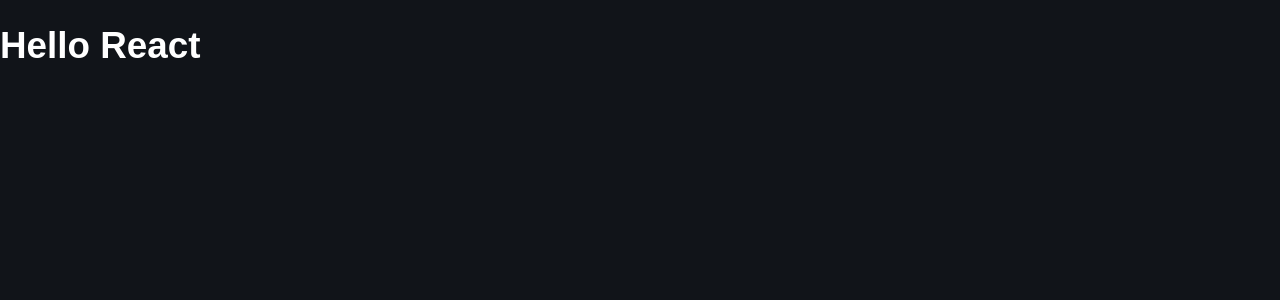
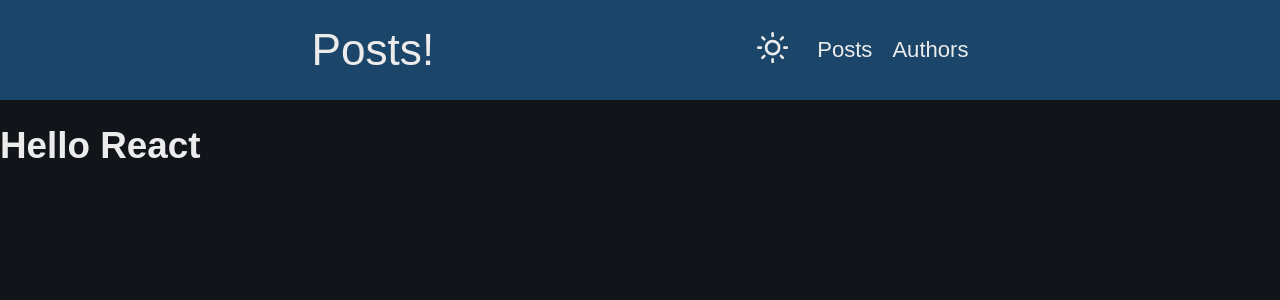
Before and after one commit to brunonasc74/blogpost-frontend-challenge, a React (Vite) app: page / in a window 1280 px wide. Shown: the top 300 px of the page. Built offline with nearby package versions, Linux system fonts and the light colour scheme; the HTML template or start-up script is replaced by a standard one.

Commit message:
feat: Navbar component created

```diff
--- a/src/App.jsx
+++ b/src/App.jsx
@@ -1,18 +1,20 @@
 import React from 'react';
 import { BrowserRouter as Router, Routes, Route } from 'react-router-dom';
 import { ThemeProvider } from 'styled-components';
-import { darkTheme, lightTheme } from './theme';
+import { darkTheme, lightTheme, screen } from './theme';
 import useDarkMode from './hooks/useDarkMode';
 import GlobalStyles from './components/GlobalStyles';
+import Navbar from './components/Navbar';
 
 function App() {
   const [theme, themeToggler] = useDarkMode();
   const themeMode = theme === 'light' ? lightTheme : darkTheme;
 
   return (
-    <ThemeProvider theme={themeMode}>
+    <ThemeProvider theme={{ ...themeMode, screen }}>
       <GlobalStyles />
       <Router>
+        <Navbar toggleTheme={themeToggler} theme={theme} />
         <Routes>
           <Route path='/' element={<h1>Hello React</h1>} />
         </Routes>
--- /dev/null
+++ b/src/components/Navbar.jsx
@@ -0,0 +1,95 @@
+import { FiSun, FiMoon } from 'react-icons/fi';
+import { Link } from 'react-router-dom';
+import styled from 'styled-components';
+import Container from './Container';
+
+const Navbar = ({ toggleTheme, theme }) => {
+  return (
+    <StyledNavbar>
+      <Container className='nav'>
+        <div>
+          <Link className='title' to='/'>
+            Posts!
+          </Link>
+        </div>
+        <ul>
+          <li>
+            {theme === 'dark' ? (
+              <FiSun className='icon' onClick={toggleTheme} />
+            ) : (
+              <FiMoon className='icon' onClick={toggleTheme} />
+            )}
+          </li>
+          <li>
+            <Link className='text' to='/'>
+              Posts
+            </Link>
+          </li>
+          <li>
+            <Link className='text' to='/'>
+              Authors
+            </Link>
+          </li>
+        </ul>
+      </Container>
+    </StyledNavbar>
+  );
+};
+
+export default Navbar;
+
+const StyledNavbar = styled.nav`
+  background-color: ${({ theme }) => theme.navColor};
+
+  .nav {
+    display: flex;
+    justify-content: space-around;
+    align-items: center;
+    height: 100px;
+    .title {
+      font-size: 2.4em;
+      text-decoration: none;
+      color: inherit;
+    }
+    ul {
+      position: relative;
+      display: flex;
+      justify-content: space-between;
+      list-style: none;
+      li {
+        .text {
+          font-size: 1.2em;
+          text-decoration: none;
+          color: inherit;
+          &:hover {
+            text-decoration: underline;
+          }
+        }
+        .icon {
+          position: absolute;
+          bottom: 0;
+          left: 20px;
+          font-size: 1.7em;
+        }
+        &:nth-child(2) {
+          padding-left: 40px;
+          padding-right: 20px;
+        }
+      }
+    }
+  }
+
+  @media (max-width: ${({ theme }) => theme.screen.xs}) {
+    .text {
+      font-size: 1em;
+    }
+    .title {
+      font-size: 1.5em !important;
+    }
+    .icon {
+      bottom: -2px !important;
+      left: 30px !important;
+      font-size: 1.5em !important;
+    }
+  }
+`;
--- a/src/theme.js
+++ b/src/theme.js
@@ -6,10 +6,12 @@
 
 export const darkTheme = {
   body: '#111419',
-  text: '#FFF'
+  text: '#ececec',
+  navColor: '#1c4669'
 };
 
 export const lightTheme = {
   body: '#FFF',
-  text: '#000'
+  text: '#000',
+  navColor: '#1268af'
 };
```
